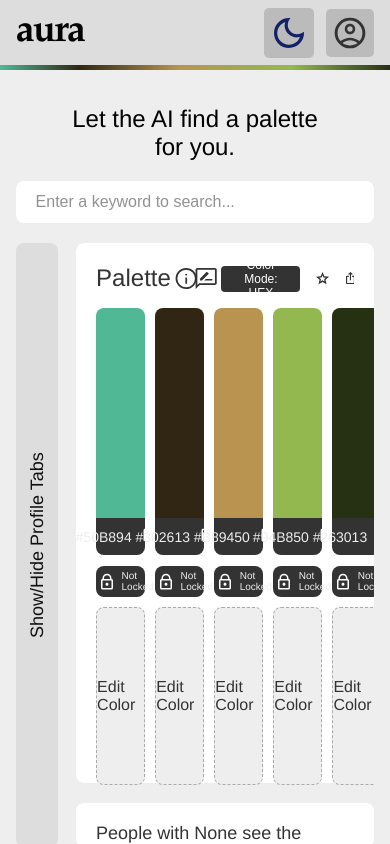
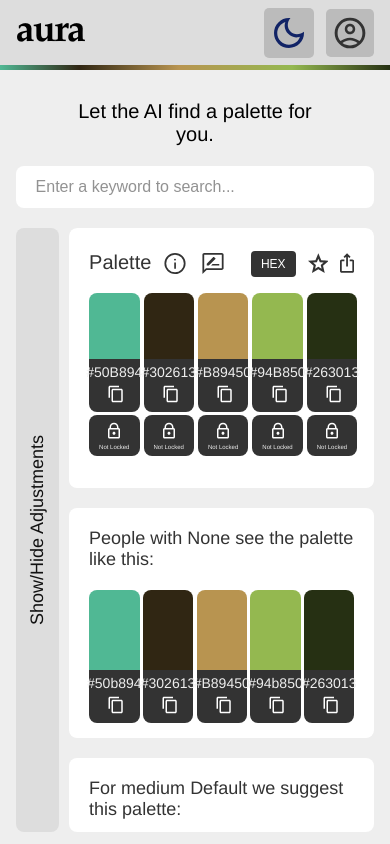
Before and after one commit to solomonNSI/AuraPalette, a React app in the folder aura-palette/: page / in a window 390 px wide. Built offline with nearby package versions, Linux system fonts and the light colour scheme.

Commit message:
Homepage - Mobile Responsive - Iteration 2

```diff
--- a/aura-palette/src/Components/AdjustmentsMenu/style.js
+++ b/aura-palette/src/Components/AdjustmentsMenu/style.js
@@ -8,7 +8,7 @@ export const MenuContainer = styled.div`
   margin-right: 20px;
   color: #333333;
   font-weight: medium;
-  overflow: scroll;
+  overflow: auto;
   background-color: #dddddd;
   border-radius: 8px;
   padding: 20px;
@@ -25,7 +25,7 @@ export const MenuContainer = styled.div`
   @media screen and (max-width: 900px) {
     position: absolute;
     left: calc(4% + 50px);
-    width: 50%;
+    width: 40%;
     border: 2px solid #aaaaaa;
     height: calc(100vh - 282px);
     z-index: 99;
@@ -49,6 +49,14 @@ export const Container = styled.label`
   -moz-user-select: none;
   -ms-user-select: none;
   user-select: none;
+
+  @media screen and (max-width: 900px) {
+    margin-bottom: 8px;
+  }
+
+  @media screen and (max-width: 600px) {
+    font-size: 14px;
+  }
 
   &.dark {
     color: #ccc;
@@ -109,6 +117,14 @@ export const Title = styled.h2`
   font-weight: 500;
   margin: 0px 0px 10px 0px;
 
+  @media screen and (max-width: 900px) {
+    font-size: 22px;
+  }
+
+  @media screen and (max-width: 600px) {
+    font-size: 20px;
+  }
+
   &.dark {
     color: #eee;
   }
@@ -127,6 +143,14 @@ export const Subtitle = styled.h3`
     color: #ccc;
   }
 
+  @media screen and (max-width: 900px) {
+    font-size: 18px;
+  }
+
+  @media screen and (max-width: 600px) {
+    font-size: 16px;
+  }
+
   @media only screen and (min-height: 1000px) {
     font-weight: 500;
     margin: 18px 0px 14px 0px;
--- a/aura-palette/src/Components/EditCanvas/style.js
+++ b/aura-palette/src/Components/EditCanvas/style.js
@@ -3,14 +3,26 @@ import styled, { css } from "styled-components";
 
 export const ColorPicker = styled.div`
     position: relative;
-    top: 24%;
+    top: 32%;
     background-color: transparent;
-    height: 90%;
-    width: 80%;
-    margin: 0px 10%;
+    height: 60%;
+    margin: 0px 20%;
     z-index: 1;
     display: flex;
     justify-content: center;
+
+    @media screen and (max-width: 1200px) {
+        transform: rotate(270deg);
+        height: 50%;
+        top: 40%;
+    }
+
+    @media screen and (max-width: 900px) {
+        transform: rotate(270deg);
+        height: 40%;
+        top: 40%;
+        margin: 0px 30%;
+    }
 
     #color-block {
         border-radius: 8px 0px 0px 8px;
--- a/aura-palette/src/Components/NavBar/style.js
+++ b/aura-palette/src/Components/NavBar/style.js
@@ -57,6 +57,7 @@ export const LoginButton = styled.div`
   margin-right: 4%;
   display: flex;
   align-items: center;
+
 `;
 
 export const StyledProfileIcon = styled(ProfileIcon)`
--- a/aura-palette/src/Components/Palette/Palette.js
+++ b/aura-palette/src/Components/Palette/Palette.js
@@ -226,7 +226,7 @@ export const Palette = ({ palette, lock, setLock, setHarmony, harmony, setEdited
                 </div>
             </S.Rate>
             <S.ColorModeButton className = {DarkMode} onClick={changeColorMode}>
-            Color Mode: {colorMode}
+            <span>Color Mode: </span> {colorMode}
             </S.ColorModeButton>
             <S.StyledStarIcon className = {DarkMode} height="20px" />
             <S.StyledExportIcon className = {DarkMode} onClick={copyPaletteColors} height="20px" />
--- a/aura-palette/src/Components/Palette/style.js
+++ b/aura-palette/src/Components/Palette/style.js
@@ -18,6 +18,10 @@ export const Container = styled.div`
     margin: 0px 4% 0px 10px;
     height: calc(100vh - 240px);
   }
+
+  @media screen and (max-width: 600px) {
+    margin: 0px 4% 0px 2px;
+  }
 `;
 
 export const InnerContainer = styled.div`
@@ -36,6 +40,10 @@ export const MainPalette = styled.div`
 
   &.dark {
     background-color: #000000;
+  }
+
+  @media screen and (max-width: 600px) {
+    height: 220px; // Mobile edit display:none
   }
 `;
 
@@ -57,12 +65,21 @@ export const OtherPalettes = styled.div`
 
 export const PaletteTitle = styled.h2`
   font-weight: 500;
-  margin: 0px 0px 0px 0px;
+  margin: 0px;
   color: #333333;
 
   &.dark {
     color: #eeeeee;
   }
+
+  @media screen and (max-width: 900px) {
+    font-size: 22px;
+  }
+
+  @media screen and (max-width: 600px) {
+    font-size: 20px;
+  }
+
 `;
 
 export const Copy = styled.button`
@@ -86,7 +103,6 @@ export const Copy = styled.button`
 export const Lock = styled.button`
   background: none;
   border: none;
-  margin: 4px 0px 0px 4px;
   cursor: pointer;
 
   &:active {
@@ -108,6 +124,11 @@ export const Colors = styled.div`
   flex-direction: row;
   gap: 10px;
   justify-content: space-between;
+
+  @media screen and (max-width: 600px) {
+    height: 25%;
+    gap: 4px;
+  }
 `;
 
 export const ColorBlindColors = styled.div`
@@ -123,6 +144,7 @@ export const ColorBlindColors = styled.div`
 
     @media screen and (max-width: 900px) {
       width: auto;
+      height: 190px;
     }
 
   ${({ visible }) => {
@@ -158,6 +180,10 @@ export const ColorBlindPalette = styled.div`
   display: flex;
   flex-direction: row;
   justify-content: space-between;
+
+  @media screen and (max-width: 600px) {
+    height: 35%;
+  }
 `;
 
 export const Color = styled.div`
@@ -184,6 +210,15 @@ export const ColorCode = styled.div`
   @media only screen and (min-width: 1250px) {
     font-size: 16px;
   }
+
+  @media screen and (max-width: 900px) {
+    font-size: 12px;
+  }
+
+  @media screen and (max-width: 600px) {
+    font-size: 14px;
+    flex-direction: column;
+  }
 `;
 
 export const ColorModeButton = styled.button`
@@ -197,6 +232,12 @@ export const ColorModeButton = styled.button`
   height: 26px;
   padding: 0px 10px;
   margin-top: 3px;
+
+  @media screen and (max-width: 600px) {
+    span {
+      display: none;
+    }
+  }
 
   &:hover {
     cursor: pointer;
@@ -373,6 +414,10 @@ export const StyledStarIcon = styled(StarIcon)`
       fill: #666;
     }
   }
+
+  @media screen and (max-width: 600px) {
+    margin: 0 12px;
+  }
 `;
 
 export const StyledExportIcon = styled(ExportIcon)`
@@ -455,7 +500,9 @@ export const LockDisplay = styled.div`
   }
 
   @media screen and (max-width: 600px) {
-    font-size: 10px;
+    font-size: 6px;
+    flex-direction: column;
+    padding: 6px;
   }
 
   -webkit-user-select: none; /* Safari */
@@ -489,6 +536,10 @@ export const EditDisplay = styled.div`
   -ms-user-select: none; /* IE 10 and IE 11 */
   user-select: none; /* Standard syntax */
 
+  @media screen and (max-width: 600px) {
+    display: none; // Mobile edit display:none
+  }
+
   &:hover {
     background-color: #dddddd;
   }
--- a/aura-palette/src/Views/AppView/App.js
+++ b/aura-palette/src/Views/AppView/App.js
@@ -253,7 +253,7 @@ function App({ DarkMode, setIsDarkMode }) {
         </S.TopKeywords>
 
         <S.PaletteContainer>
-          <S.AdjustmentsClosed className = {DarkMode} onClick={showAdjustments}> <div>Show/Hide Profile Tabs </div></S.AdjustmentsClosed>
+          <S.AdjustmentsClosed className = {DarkMode} onClick={showAdjustments}> <div>Show/Hide Adjustments </div></S.AdjustmentsClosed>
           <AdjustmentsMenu setHarmony={setHarmony} setColorBlindness={setColorBlindness} setMedium={setMedium} DarkMode={DarkMode} adjustmentsEnabled={adjustmentsEnabled} />
           <Palette
             palette={palette.palette}
--- a/aura-palette/src/Views/AppView/style.js
+++ b/aura-palette/src/Views/AppView/style.js
@@ -63,6 +63,11 @@ export const Title = styled.div`
 
   @media screen and (max-width: 900px) {
     font-size: 24px;
+  }
+
+  @media screen and (max-width: 600px) {
+    font-size: 20px;
+    padding-top: 90px;
   }
 `;
 
--- a/aura-palette/src/Views/ProfileView/style.js
+++ b/aura-palette/src/Views/ProfileView/style.js
@@ -135,6 +135,10 @@ export const SettingsBackground = styled.div`
   @media screen and (max-width: 900px) {
     width: 90%;
     margin: 85px 4% 20px 10px;
+  }
+
+  @media screen and (max-width: 600px) {
+    margin: 85px 4% 20px 6px;
   }
 
   &.dark {
```
